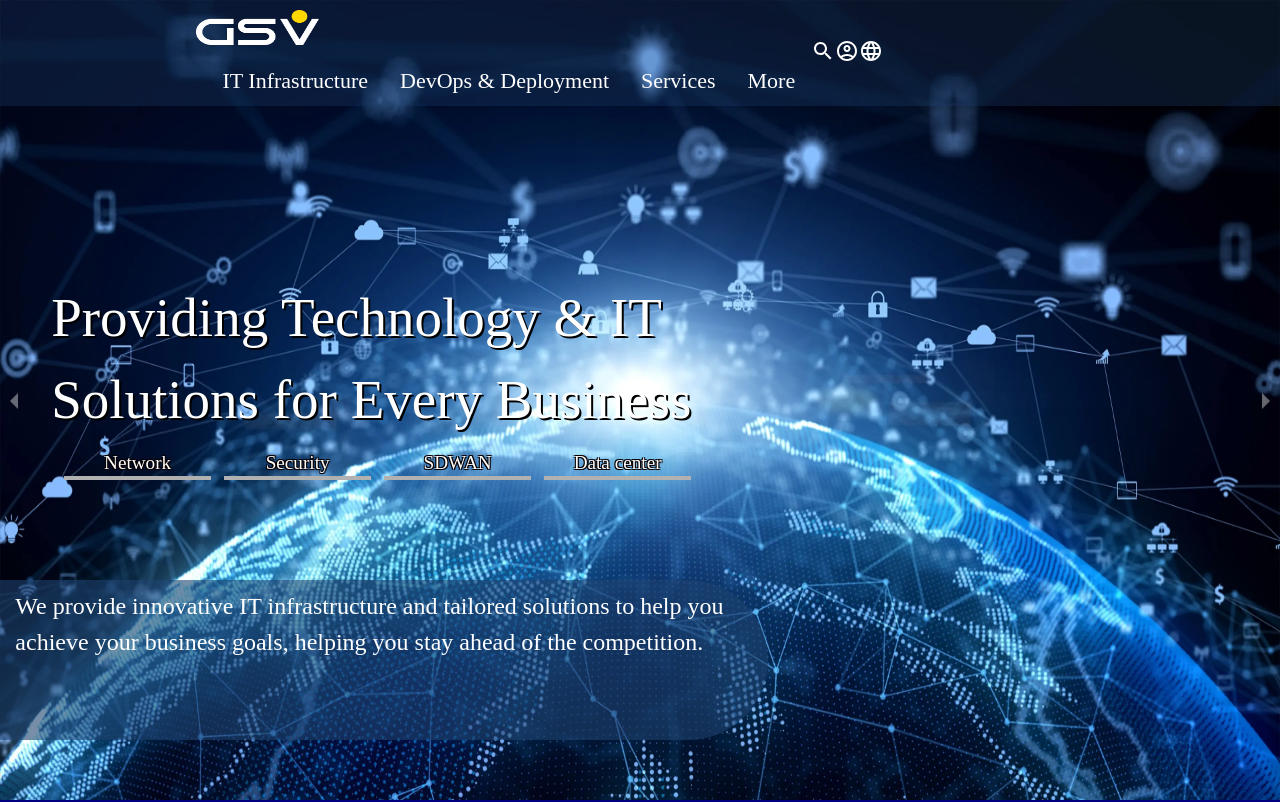
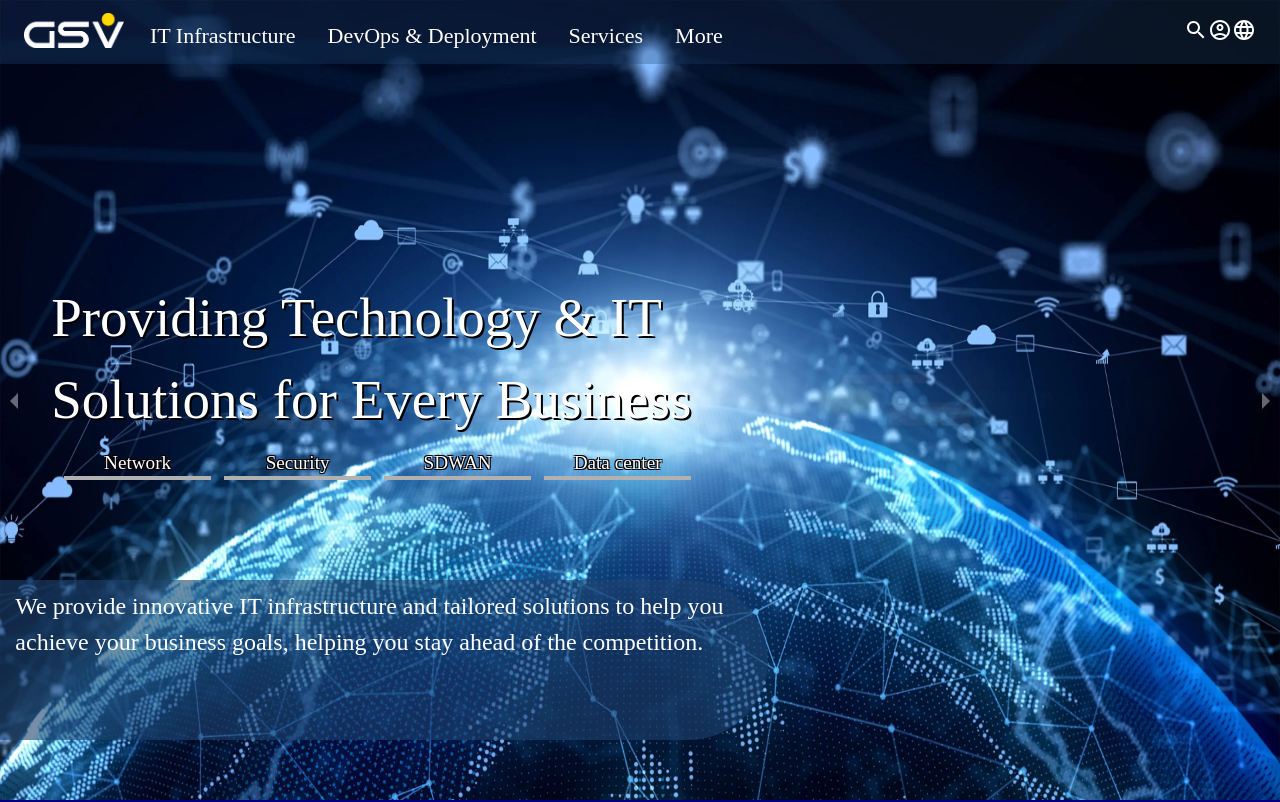
Before and after one commit to lets-code-vinay/gsv-v3, a React app: page / in a window 1280 px wide. Shown: the top 802 px of the page. Built offline with nearby package versions, Linux system fonts and the light colour scheme.

Commit message:
header style fixed

```diff
--- a/src/components/StructuredNavbar/MainNavBar/MainNavBar.module.css
+++ b/src/components/StructuredNavbar/MainNavBar/MainNavBar.module.css
@@ -11,6 +11,11 @@
   background: rgba(30, 68, 113, 0.3);
   display: flex;
   justify-content: space-around;
+}
+
+.appBarChild {
+  display: flex;
+  justify-content: space-between;
 }
 .grow {
   flex-grow: 0.5;
@@ -31,7 +36,9 @@
 }
 
 .menuButton {
-  margin-left: 14%;
+  /* margin-left: 14%; */
+  display: flex;
+  justify-content: space-evenly;
 }
 .login_button {
   font-size: 1.3rem;
--- a/src/components/StructuredNavbar/NavbarMenus/index.jsx
+++ b/src/components/StructuredNavbar/NavbarMenus/index.jsx
@@ -11,7 +11,7 @@ import Typography from "@mui/material/Typography";
 import HighlightOffIcon from "@mui/icons-material/HighlightOff";
 
 import { THEME_COLOR } from "../../../configs/Theme";
-import "./styles.module.css";
+import * as classes from "./styles.module.css";
 
 const NavbarMenus = ({ navMenus = {}, onCloseMenu }) => {
   const navigate = useNavigate();
```
